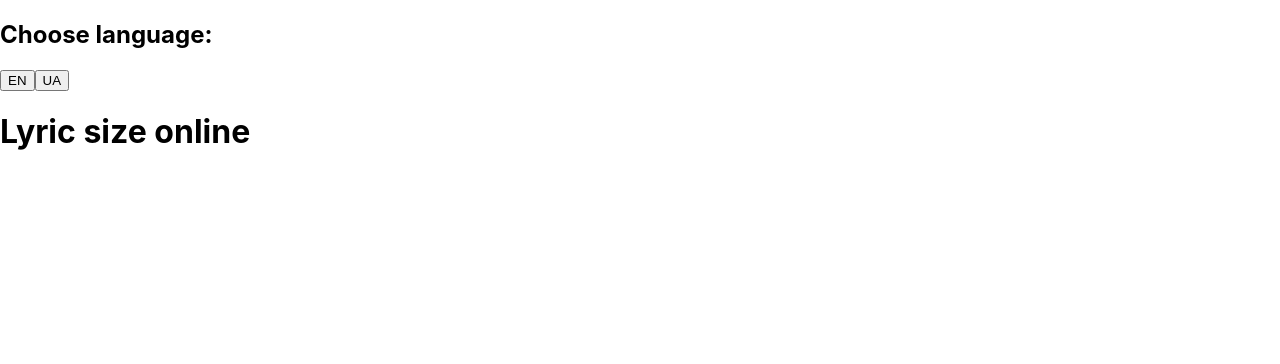
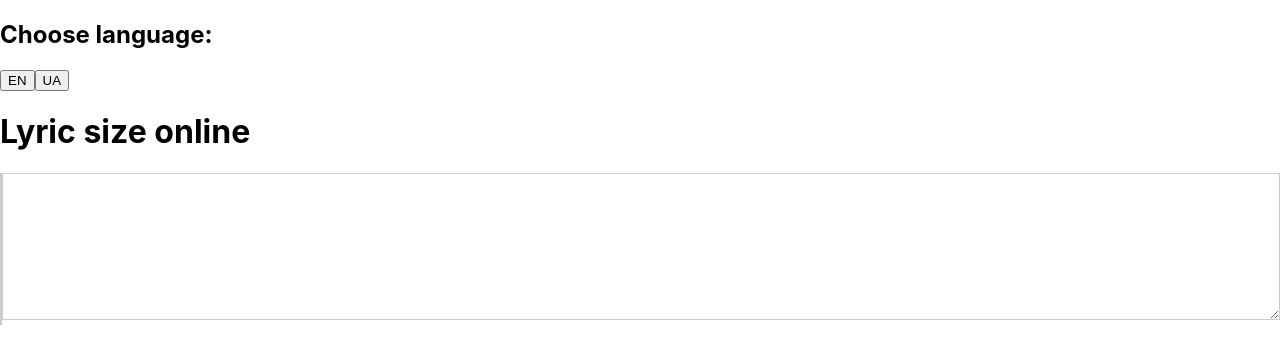
Before and after one commit to bropy/virsh, a React (Create React App) app: page /en in a window 1280 px wide. Shown: the top 364 px of the page. Built offline with nearby package versions, Linux system fonts and the light colour scheme.

Commit message:
Super basic counting

```diff
--- a/src/App.js
+++ b/src/App.js
@@ -2,6 +2,7 @@ import React, { useState, useEffect } from 'react';
 import enTranslations from './locales/en/global.json';
 import uaTranslations from './locales/ua/global.json';
 import Header from './components/Header';
+import Form from './components/Form';
 
 const translations = {  // Move translations outside of the component
   en: enTranslations,
@@ -19,9 +20,9 @@ function App() {
   return (
     <div>
       <Header language={language} setLanguage={setLanguage} translations={translations} />
-      <main>
-        <h1>{translations[language].mainSection.title}</h1>
-      </main>
+     <h1>{translations[language].mainSection.title}</h1>
+      <Form/>
+
     </div>
   );
 }
--- /dev/null
+++ b/src/components/Form.jsx
@@ -0,0 +1,51 @@
+import React, { useState, useEffect, useRef } from 'react';
+import '../styles/Form.css';
+
+function Form() {
+  const [text, setText] = useState('');
+  const [lines, setLines] = useState([]);
+  const [selectedLine, setSelectedLine] = useState(null);
+  const verseInputRef = useRef(null);
+
+  useEffect(() => {
+    setLines(text.split('\n').filter(line => line.trim() !== ''));
+  }, [text]);
+
+  const handleInputChange = (event) => {
+    setText(event.target.value);
+  };
+
+  // Function to count vowels in a string (case-insensitive)
+  const countVowels = (str) => {
+    const vowelsRegex = /[aeiouyæøåäöüìíòóùúâêîôûãõẽĩũ]/gi; // Expanded for common vowels
+    const matches = str.match(vowelsRegex);
+    return matches ? matches.length : 0;
+  };
+
+  return (
+    <div className="verse-container">
+      <div className="line-numbers">
+        {lines.map((line, index) => (
+          <div
+            key={index}
+            onClick={() => setSelectedLine(index)}
+            className={selectedLine === index ? 'selected-line' : ''}
+          >
+            {index + 1}
+            <span className="vowel-count">
+              {countVowels(line)}
+            </span>
+          </div>
+        ))}
+      </div>
+      <textarea
+        ref={verseInputRef}
+        value={text}
+        onChange={handleInputChange}
+        className="verse-input"
+      />
+    </div>
+  );
+}
+
+export default Form;
--- /dev/null
+++ b/src/styles/Form.css
@@ -0,0 +1,39 @@
+.verse-container {
+    display: flex;
+    }
+
+  .selected-line::before {
+    left: -5px;
+    }
+
+    .selected-line::after {
+    right: -5px;
+}
+
+  .line-numbers {
+    border: 1px solid #ccc;
+    min-height: 150px;
+    font-size: medium;
+    line-height: 1.5;
+    white-space: pre-wrap;
+    font-family: serif;
+  }
+
+  .vowel-count {
+    margin-left: auto; /* Push to the right side */
+  }
+
+  .verse-input {
+    width: 100%; /* Ensure inputs fill container width */
+    border: 1px solid #ccc;
+    font-size: medium;
+    line-height: 1.5;
+    font-family: serif;
+    margin-bottom: 5px; /* Add a little space between lines */
+  }
+
+  .verse-input-container {
+    flex: 1;
+    display: flex;
+    flex-direction: column; /* Stack inputs vertically */
+  }
```
